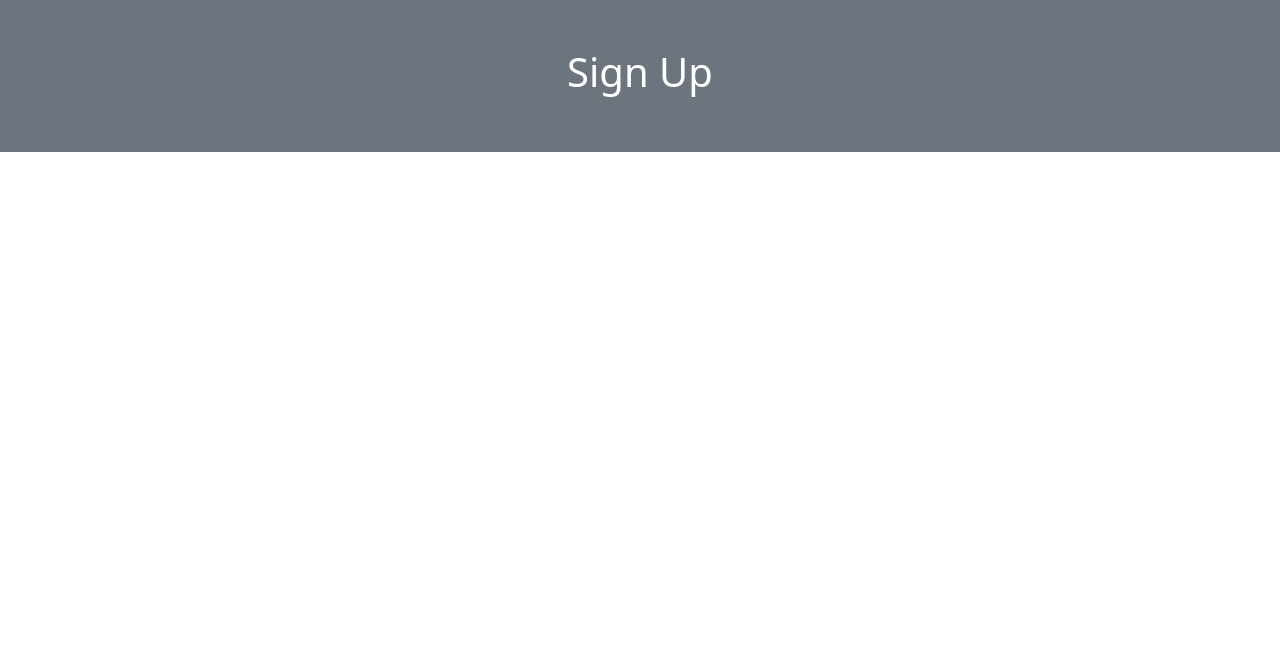
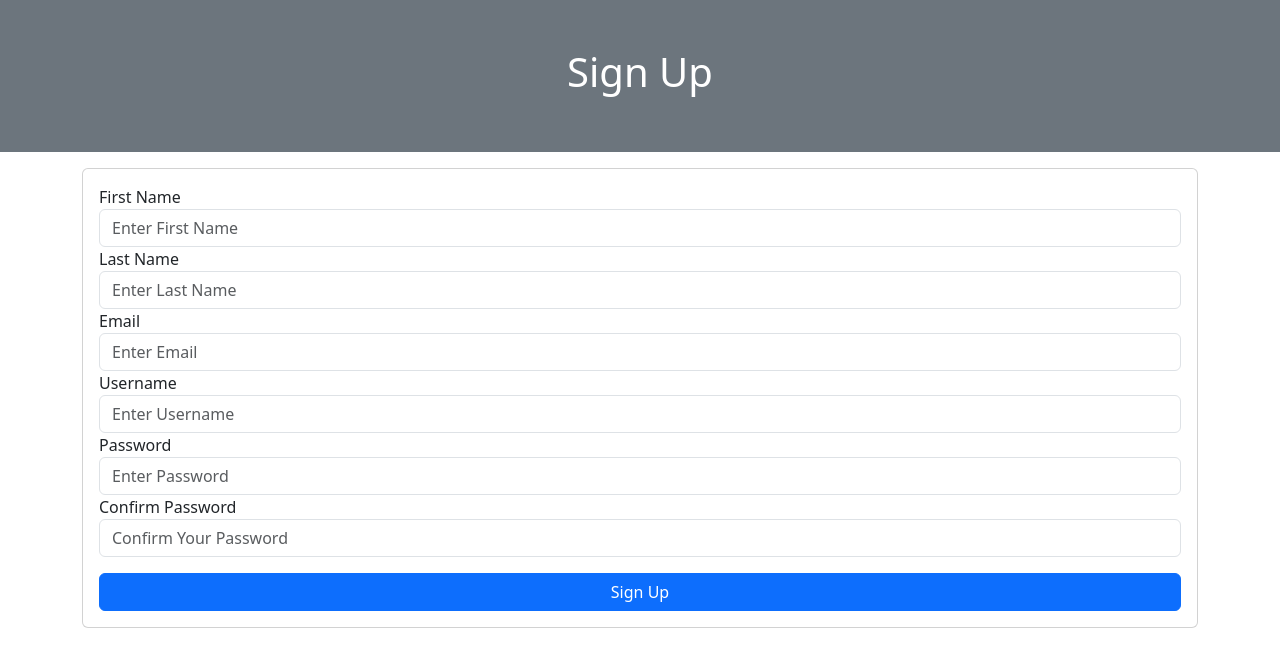
Before and after one commit to lureeves/CT-flask_blog, a Flask app: page /signup in a window 1280 px wide. Shown: the part 56-723 px from the top of the page. Run offline with Flask 2, Linux system fonts and the light colour scheme.

Commit message:
Added sign up form

```diff
--- a/app/__init__.py
+++ b/app/__init__.py
@@ -1,6 +1,7 @@
 from flask import Flask
 
 app = Flask(__name__)
+app.config['SECRET_KEY'] = 'you-will-never-guess'
 
 # import all of the routes from the routes file into the current package
 from . import routes
--- /dev/null
+++ b/app/forms.py
@@ -0,0 +1,13 @@
+from flask_wtf import FlaskForm
+from wtforms import StringField, PasswordField, SubmitField, EmailField
+from wtforms.validators import InputRequired, EqualTo
+
+
+class SignUpForm(FlaskForm):
+    first_name = StringField('First Name', validators=[InputRequired()])
+    last_name = StringField('Last Name', validators=[InputRequired()])
+    username = StringField('Username', validators=[InputRequired()])
+    email = EmailField('Email', validators=[InputRequired()])
+    password = PasswordField('Password', validators=[InputRequired()])
+    confirm_pass = PasswordField('Confirm Password', validators=[InputRequired(), EqualTo('password')])
+    submit = SubmitField('Sign Up')
--- a/app/routes.py
+++ b/app/routes.py
@@ -1,6 +1,7 @@
 from app import app
 from flask import render_template
 from fake_data import posts
+from app.forms import SignUpForm
 
 @app.route('/')
 def index():
@@ -9,7 +10,8 @@ def index():
 
 @app.route('/signup')
 def signup():
-    return render_template('signup.html')
+    form = SignUpForm()
+    return render_template('signup.html', form=form)
 
 
 @app.route('/login')
--- a/app/templates/index.html
+++ b/app/templates/index.html
@@ -26,7 +26,7 @@
                             <div class="card-body">
                                 <h6 class="card-subtitle">{{ post.date_created }}</h6>
                                 <h5 class="card-title">{{ post['title'] }}</h5>
-                                <p class="card-text"> {{ post.body }}
+                                <p class="card-text">{{ post.body }}</p>
                             </div>
                         </div>
                     </div>
@@ -39,6 +39,7 @@
         <!-- Right 1/3 Column -->
         <div class="col-12 col-lg-4 order-0 order-lg-1">
 
+            <div class="position-sticky top-0">
                 <div class="card mt-3">
                     <div class="card-header">Search</div>
                     <div class="card-body">
@@ -54,4 +55,6 @@
             </div>
 
         </div>
+
+    </div>
 {% endblock %}
--- a/app/templates/signup.html
+++ b/app/templates/signup.html
@@ -5,3 +5,38 @@
 {% block header %}
     <h1>Sign Up</h1>
 {% endblock %}
+
+{% block content %}
+    <div class="row">
+        <div class="col">
+            <div class="card mt-3">
+                <div class="card-body">
+                    <form action="" method="post">
+                        {{ form.csrf_token }}
+
+                        {{ form.first_name.label }}
+                        {{ form.first_name(class="form-control", placeholder="Enter First Name") }}
+
+                        {{ form.last_name.label }}
+                        {{ form.last_name(class="form-control", placeholder="Enter Last Name") }}
+
+                        {{ form.email.label }}
+                        {{ form.email(class="form-control", placeholder="Enter Email") }}
+
+                        {{ form.username.label }}
+                        {{ form.username(class="form-control", placeholder="Enter Username") }}
+
+                        {{ form.password.label }}
+                        {{ form.password(class="form-control", placeholder="Enter Password") }}
+
+                        {{ form.confirm_pass.label }}
+                        {{ form.confirm_pass(class="form-control", placeholder="Confirm Your Password") }}
+
+                        {{ form.submit(class="btn btn-primary w-100 mt-3") }}
+
+                    </form>
+                </div>
+            </div>
+        </div>
+    </div>
+{% endblock %}
--- a/requirements.txt
+++ b/requirements.txt
@@ -2,9 +2,11 @@ click==8.1.3
 colorama==0.4.6
 Faker==18.2.0
 Flask==2.2.3
+Flask-WTF==1.1.1
 itsdangerous==2.1.2
 Jinja2==3.1.2
 MarkupSafe==2.1.2
 python-dateutil==2.8.2
 six==1.16.0
 Werkzeug==2.2.3
+WTForms==3.0.1
```
Lines whose indentation alone changed are shown as unchanged.
